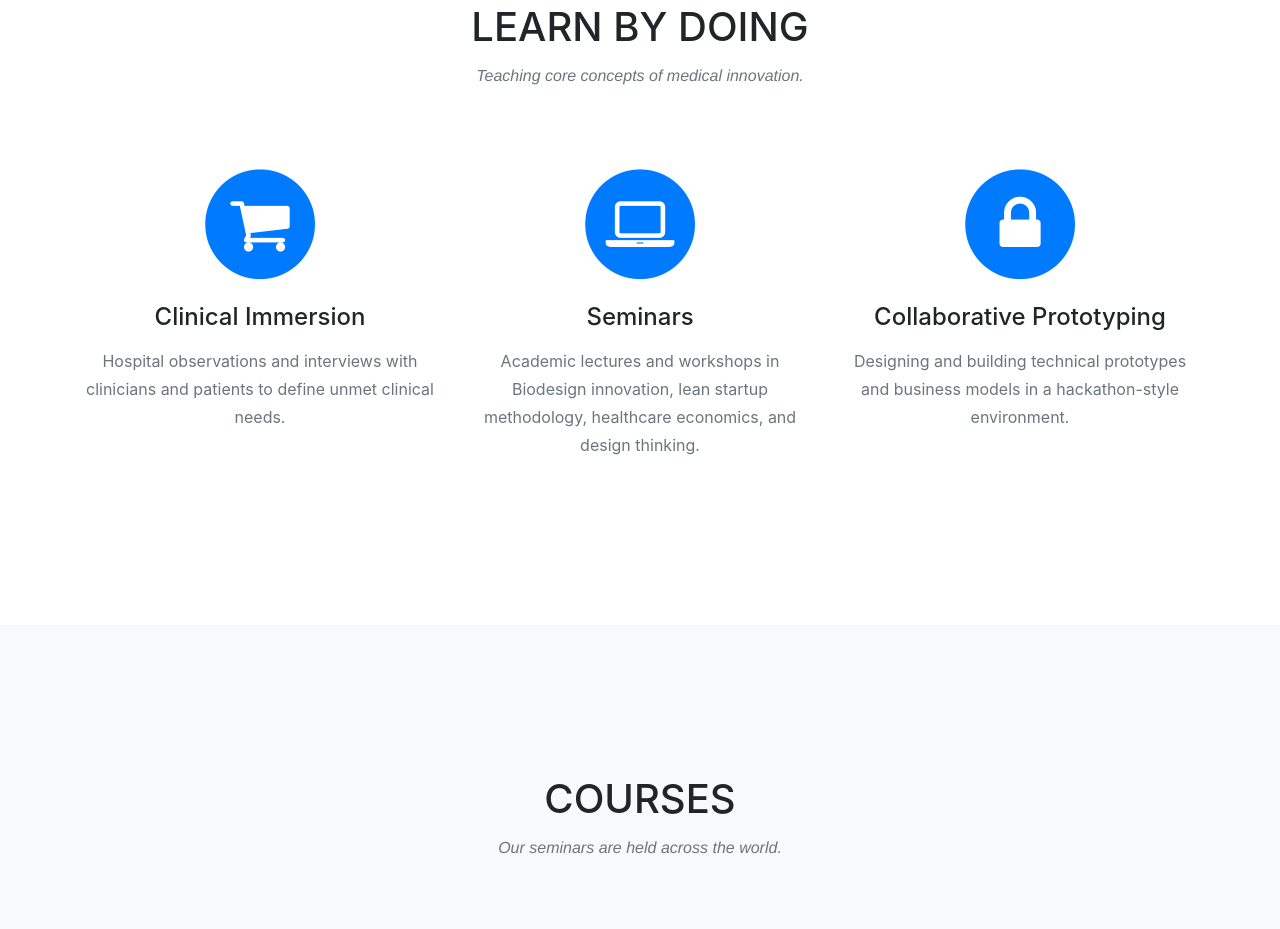
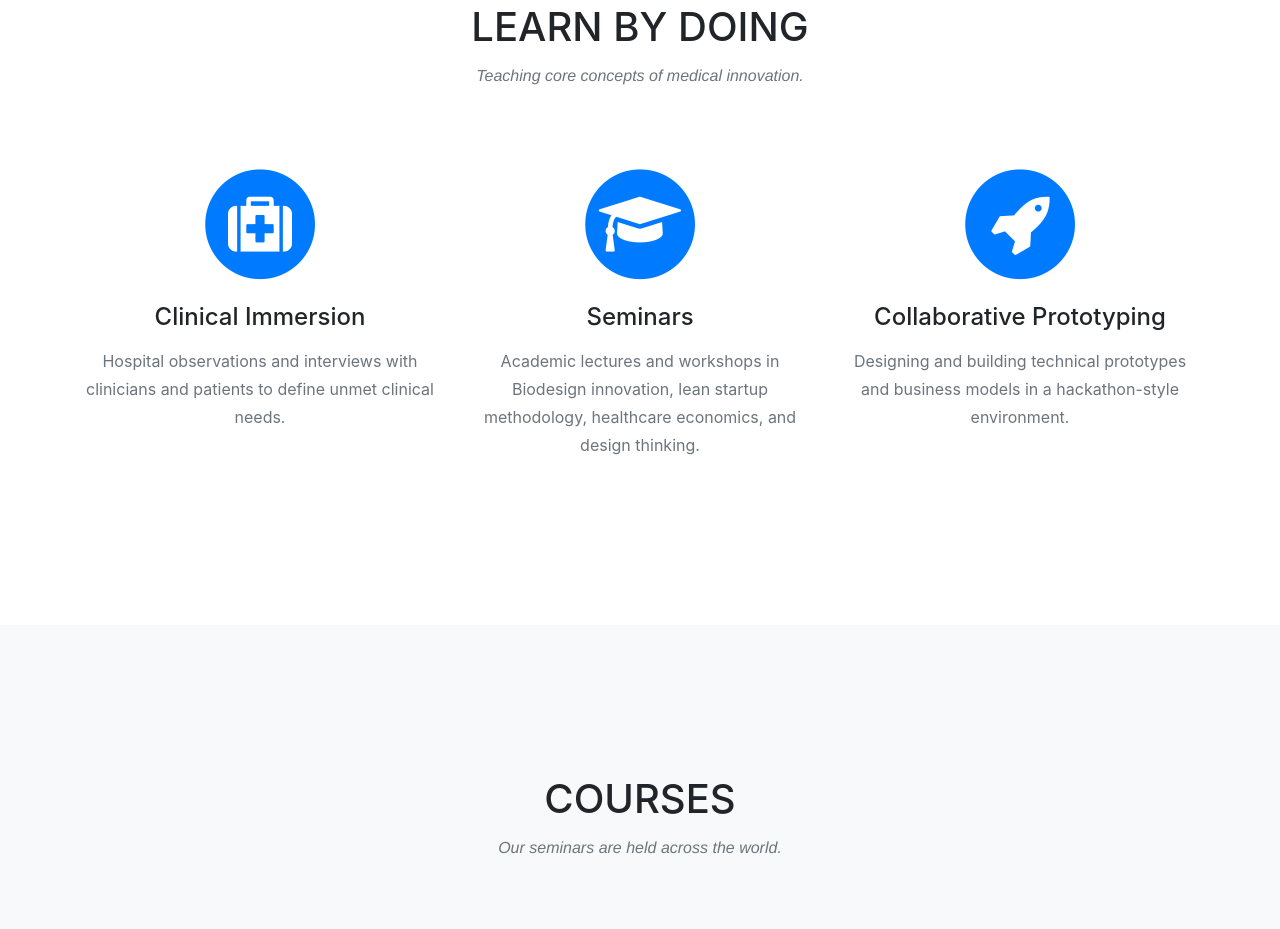
Before and after one commit to jwang198/jwang198.github.io, a website with bundled scripts: page index.html in a window 1280 px wide. Shown: the part 875-1804 px from the top of the page. Built offline with nearby package versions, Linux system fonts and the light colour scheme; files whose address does not match are found by name; a web font is replaced by a local one.

Commit message:
update images

```diff
--- a/index.html
+++ b/index.html
@@ -81,7 +81,7 @@
           <div class="col-md-4">
             <span class="fa-stack fa-4x">
               <i class="fa fa-circle fa-stack-2x text-primary"></i>
-              <i class="fa fa-shopping-cart fa-stack-1x fa-inverse"></i>
+              <i class="fa fa-medkit fa-stack-1x fa-inverse"></i>
             </span>
             <h4 class="service-heading">Clinical Immersion</h4>
             <p class="text-muted">Hospital observations and interviews with clinicians and patients to define unmet clinical needs.</p>
@@ -89,7 +89,7 @@
           <div class="col-md-4">
             <span class="fa-stack fa-4x">
               <i class="fa fa-circle fa-stack-2x text-primary"></i>
-              <i class="fa fa-laptop fa-stack-1x fa-inverse"></i>
+              <i class="fa fa-mortar-board fa-stack-1x fa-inverse"></i>
             </span>
             <h4 class="service-heading">Seminars</h4>
             <p class="text-muted">Academic lectures and workshops in Biodesign innovation, lean startup methodology, healthcare economics, and design thinking.</p>
@@ -97,7 +97,7 @@
           <div class="col-md-4">
             <span class="fa-stack fa-4x">
               <i class="fa fa-circle fa-stack-2x text-primary"></i>
-              <i class="fa fa-lock fa-stack-1x fa-inverse"></i>
+              <i class="fa fa-rocket fa-stack-1x fa-inverse"></i>
             </span>
             <h4 class="service-heading">Collaborative Prototyping</h4>
             <p class="text-muted">Designing and building technical prototypes and business models in a hackathon-style environment.</p>
```
